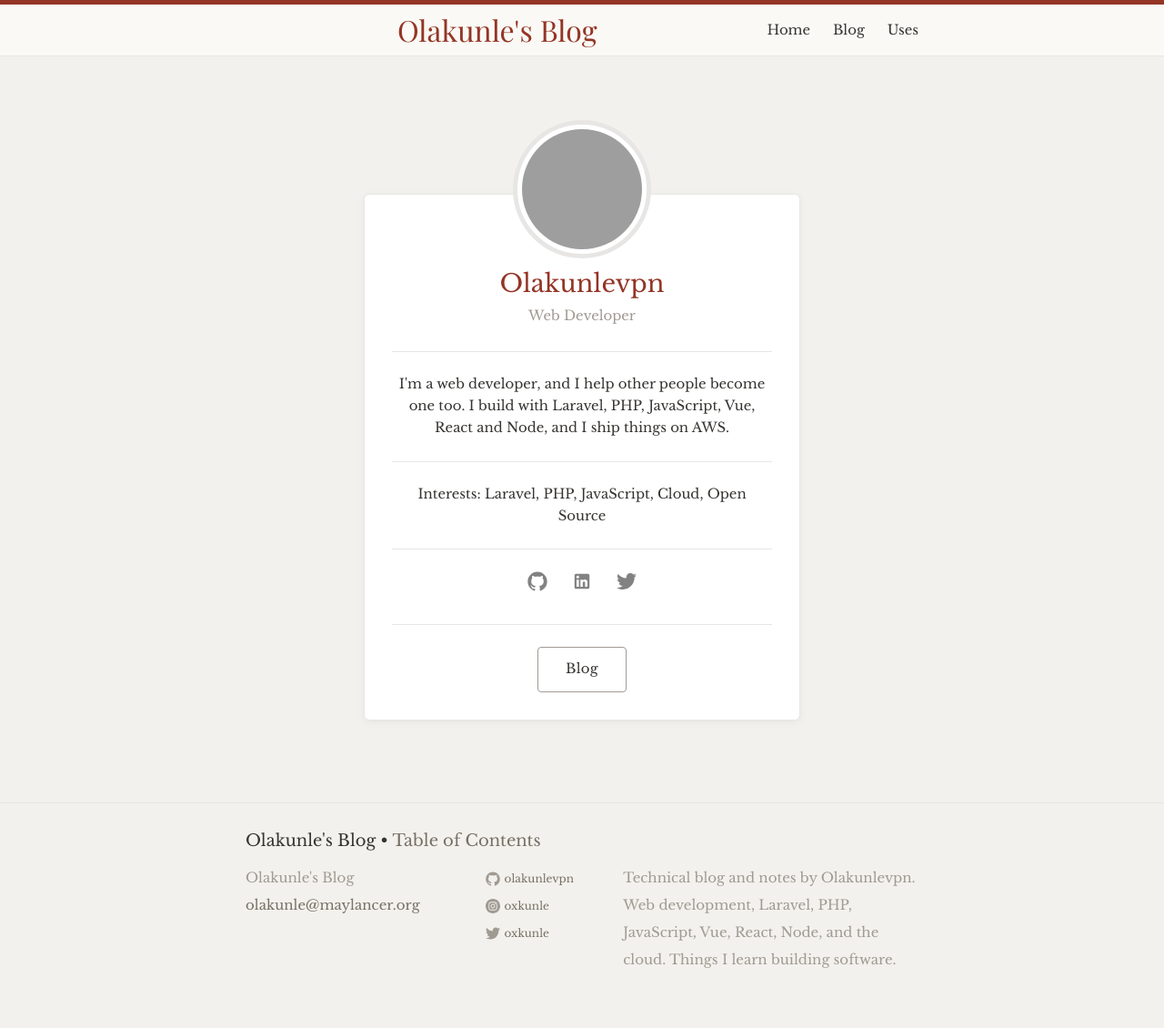
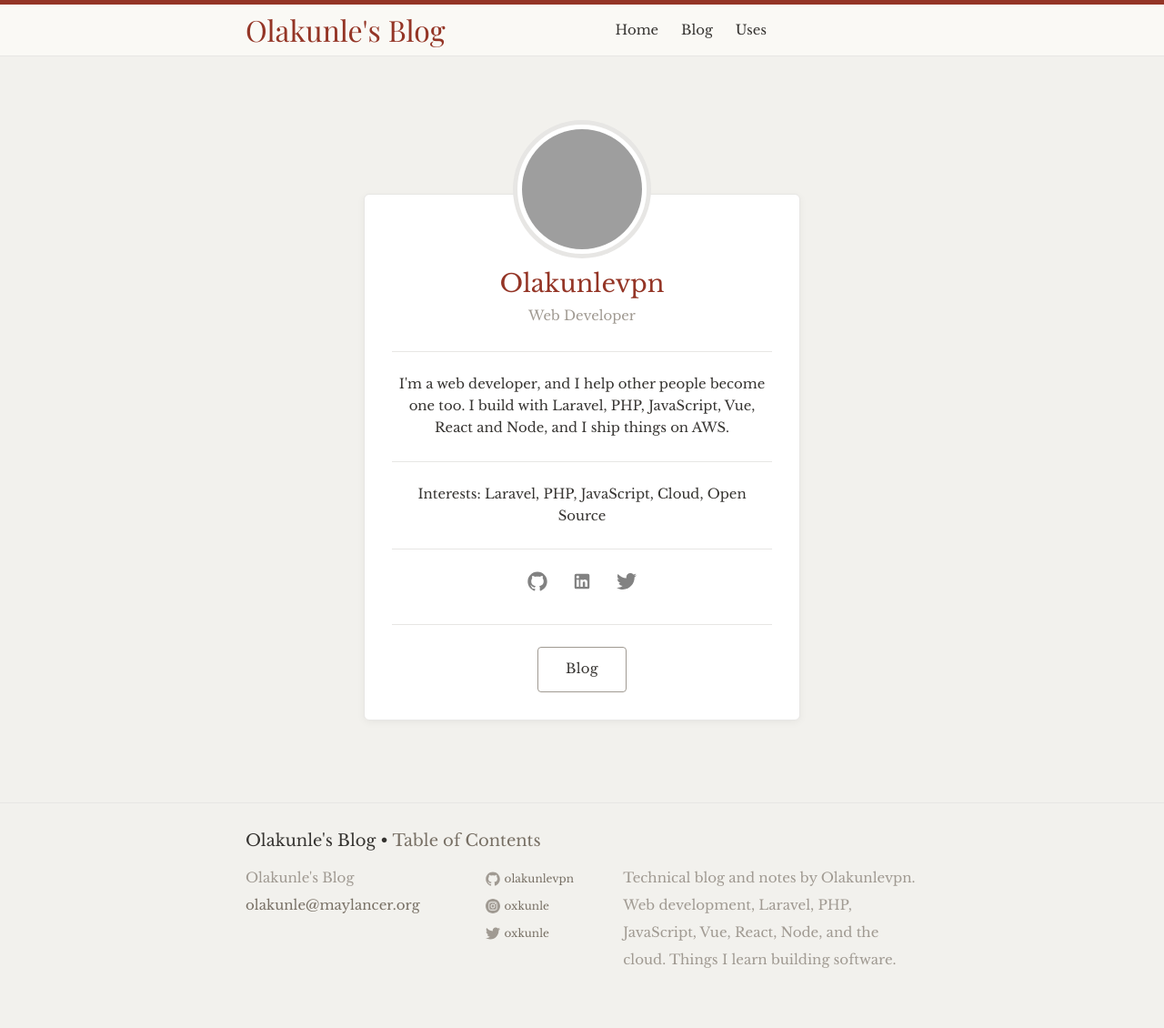
Before and after one commit to olakunlevpn/olakunlevpn.github.io, a Jekyll site: the page built from index.html, in a window 1280 px wide. Shown: the whole page at 91% size. Built offline with Jekyll 4.4.1, drawn with Linux system fonts in a browser that asks for light colours; some web fonts are replaced; grey boxes are pictures that could not be loaded.

Commit message:
style: align header title left and nav right

```diff
--- a/_sass/_profile.scss
+++ b/_sass/_profile.scss
@@ -1,6 +1,16 @@
-// Header nav
+// Header: title left, nav right
+.site-header .wrapper {
+    display: flex;
+    align-items: center;
+    justify-content: space-between;
+
+    @include media-query($on-palm) {
+        flex-direction: column;
+        align-items: flex-start;
+    }
+}
+
 .site-nav {
-    float: right;
     line-height: 56px;
 
     a {
@@ -13,9 +23,9 @@
     }
 
     @include media-query($on-palm) {
-        float: none;
         line-height: 1.6;
-        margin-top: 6px;
+        margin-top: 4px;
+        margin-bottom: 8px;
 
         a { margin-left: 0; margin-right: 18px; }
     }
```
